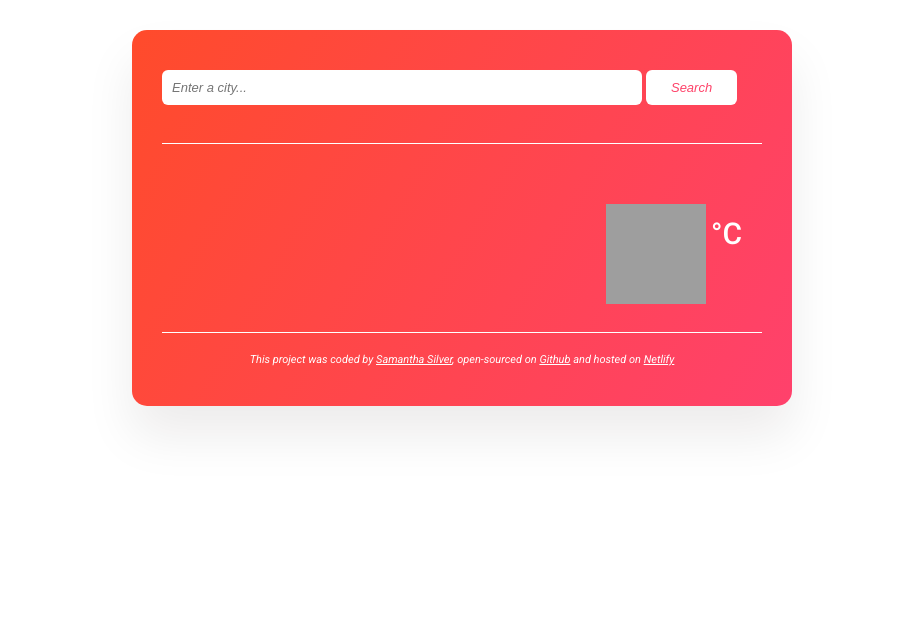
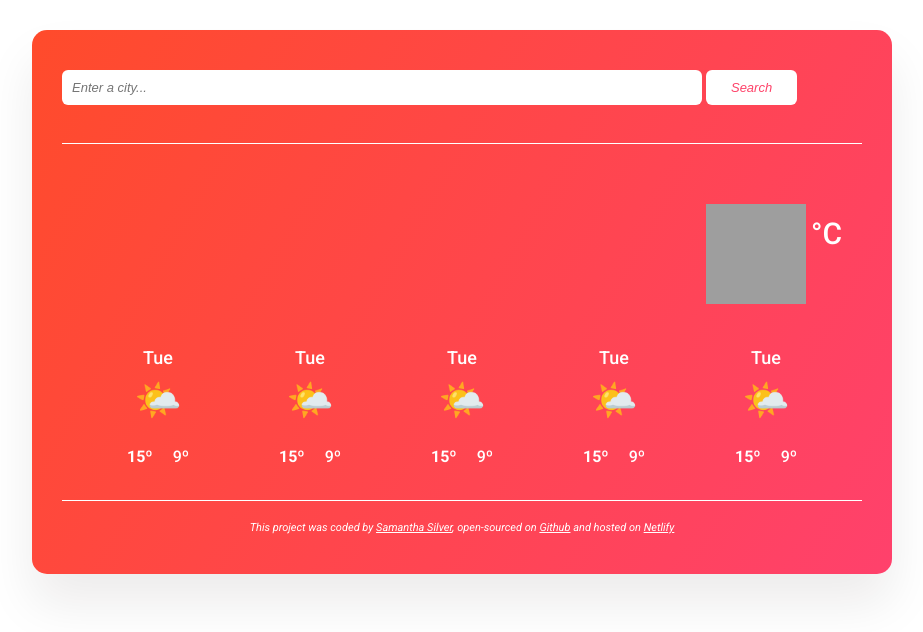
Before and after one commit to samanthadsilver/SS-Weather, a plain HTML site: page index.html in a window 1280 px wide. Shown: the whole page, without its empty margins (178-1101 px from the left). Drawn offline with nearby package versions, Linux system fonts and the light colour scheme; no server answers; grey boxes are pictures that could not be loaded.

Commit message:
Added HTMl, CSS and JS for Forecast Dummy Data

```diff
--- a/index.html
+++ b/index.html
@@ -47,14 +47,15 @@
                     <div class="weather-app-unit" id="weather-app-unit">°C</div>
                 </div>
             </div>
+            <div class="weather-forecast" id="weather-forecast"></div>
         </main>
         <br />
         <footer>This project was coded by
             <a href="https://github.com/samanthadsilver" target="blank">Samantha Silver</a>, open-sourced on <a
                 href="https://github.com/samanthadsilver/SS-Weather" target="blank">Github</a> and hosted on <a
                 href="https://main--unique-platypus-18fb34.netlify.app/" target="blank">Netlify</a>
-
-        </footer>
+    </div>
+    </footer>
     </div>
     <script src="src/index.js"></script>
 </body>
--- a/src/index.js
+++ b/src/index.js
@@ -53,7 +53,34 @@ function searchSubmit(event) {
   searchCity(searchInput.value);
 }
 
+function displayForecast() {
+  let forecastElement = document.querySelector("#weather-forecast");
+
+  let days = ["Tue", "Wed", "Thu", "Fri", "Sat"];
+  let forecastHtml = "";
+
+  days.forEach(function (day) {
+    forecastHtml =
+      forecastHtml +
+      `
+      <div class="weather-forecast-day">
+        <div class="weather-forecast-date">Tue</div>
+        <div class="weather-forecast-icon">🌤️</div>
+        <div class="weather-forecast-temperatures">
+          <div class="weather-forecast-temperature">
+            <strong>15º</strong>
+          </div>
+          <div class="weather-forecast-temperature">9º</div>
+        </div>
+      </div>
+    `;
+  });
+
+  forecastElement.innerHTML = forecastHtml;
+}
+
 let searchFormElement = document.querySelector("#search-form");
 searchFormElement.addEventListener("submit", searchSubmit);
 
 searchCity("London");
+displayForecast();
--- a/src/style.css
+++ b/src/style.css
@@ -11,7 +11,7 @@ a {
 .app-box {
   background: transparent
     linear-gradient(300deg, rgb(255, 65, 108) 0%, rgb(255, 75, 43) 100%);
-  max-width: 600px;
+  max-width: 800px;
   margin: 30px auto;
   padding: 30px;
   border-radius: 15px;
@@ -91,6 +91,39 @@ main {
   height: 100px;
 }
 
+.weather-forecast {
+  display: flex;
+  justify-content: space-around;
+  margin-top: 40px;
+  margin-bottom: 10px;
+}
+
+.weather-forecast-date {
+  text-align: center;
+  color: #ffffff;
+  font-size: 18px;
+  line-height: 20px;
+  margin-bottom: 10px;
+}
+
+.weather-forecast-icon {
+  font-size: 38px;
+  text-align: center;
+  margin-bottom: 25px;
+}
+.weather-forecast-temperatures {
+  text-align: center;
+  color: #ffffff;
+  margin-top: 10px;
+  display: flex;
+  justify-content: center;
+  padding: 0 18px;
+}
+
+.weather-forecast-temperature {
+  padding: 0 10px;
+}
+
 footer {
   font-style: italic;
   font-size: 11px;
```
